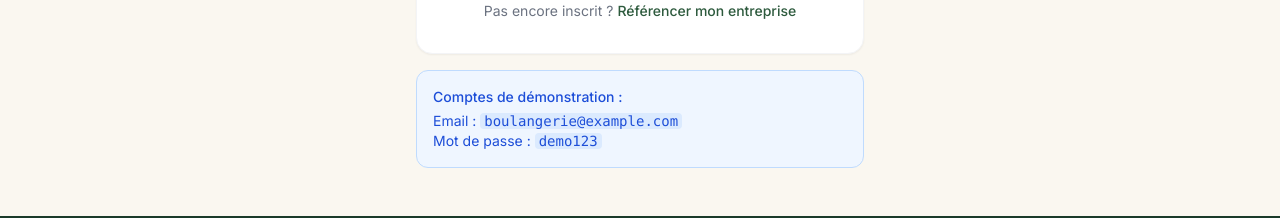
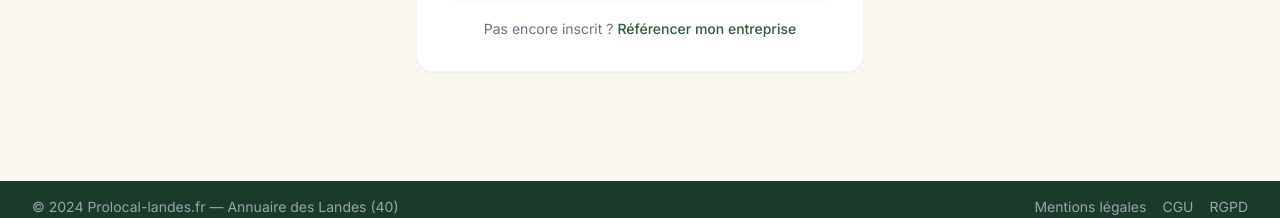
Before and after one commit to saslandeco-cmyk/prolocal-landes, a Next.js app: page /connexion in a window 1280 px wide. Shown: the part 567-785 px from the top of the page. Built offline with nearby package versions, Linux system fonts and the light colour scheme; no server answers.

Commit message:
Add files via upload

```diff
--- a/src/app/connexion/page.tsx
+++ b/src/app/connexion/page.tsx
@@ -270,15 +270,6 @@ export default function ConnexionPage() {
           )}
 
         </div>
-
-        {/* Demo hint */}
-        {view === "login" && (
-          <div className="mt-4 bg-blue-50 border border-blue-200 rounded-xl p-4 text-sm text-blue-700">
-            <p className="font-medium mb-1">Comptes de démonstration :</p>
-            <p>Email : <code className="bg-blue-100 px-1 rounded">boulangerie@example.com</code></p>
-            <p>Mot de passe : <code className="bg-blue-100 px-1 rounded">demo123</code></p>
-          </div>
-        )}
       </div>
     </div>
   );
```
